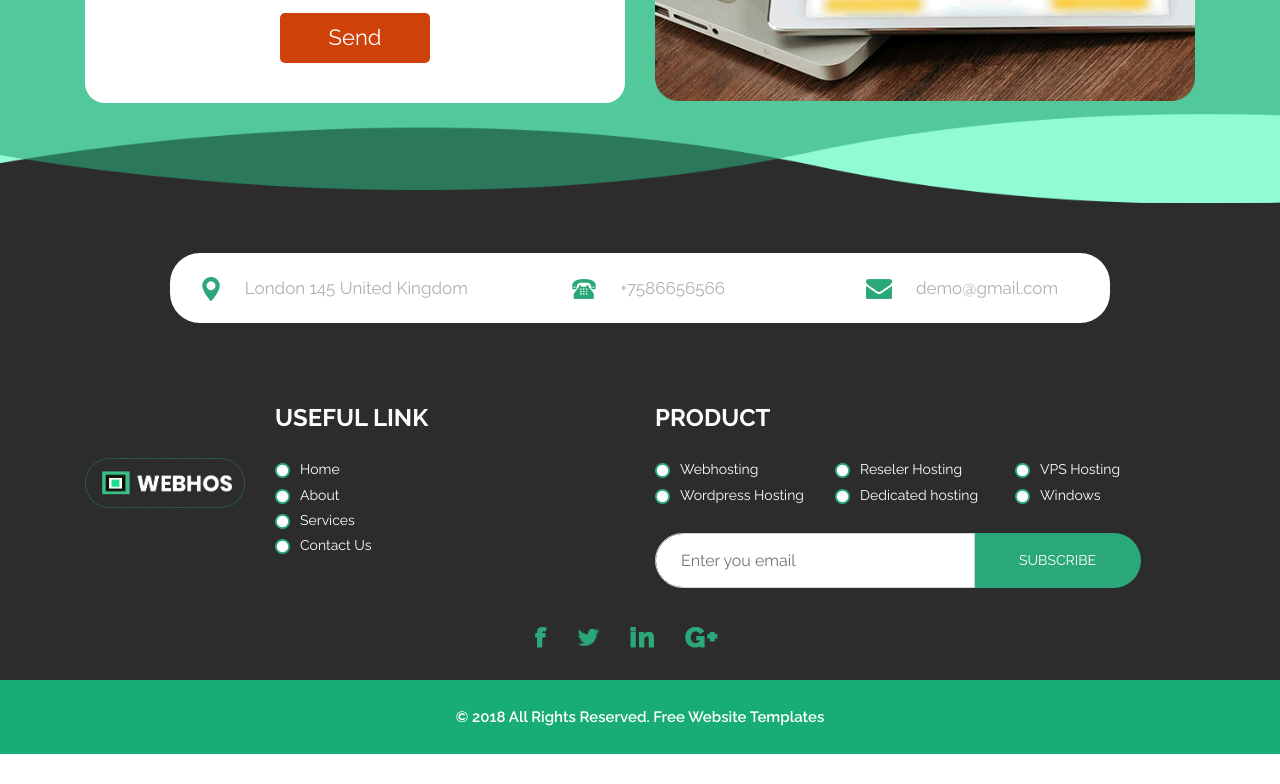
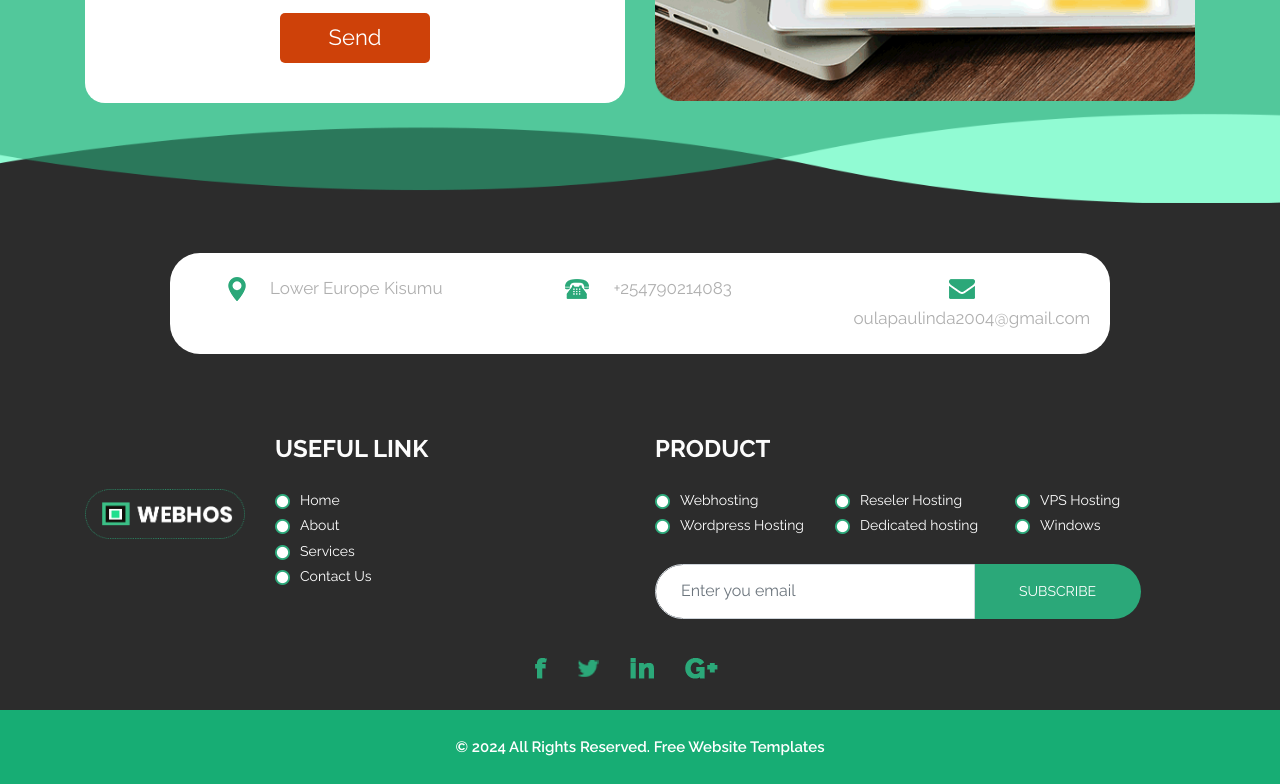
Before and after one commit to oulapaul/Car_wash, a plain HTML site: page index.html in a window 1280 px wide. Shown: the part 3937-4721 px from the top of the page. Before the commit the page ends 4691 px from the top, so only its background shows below. Drawn offline with nearby package versions, Linux system fonts and the light colour scheme.

Commit message:
Update index.html

```diff
--- a/index.html
+++ b/index.html
@@ -8,7 +8,7 @@
 <meta name="viewport" content="width=device-width, initial-scale=1">
 <meta name="viewport" content="initial-scale=1, maximum-scale=1">
 <!-- site metas -->
-<title>Focus</title>
+<title>Golden Son</title>
 <meta name="keywords" content="">
 <meta name="description" content="">
 <meta name="author" content="">
@@ -282,19 +282,19 @@ teimpor sittem elit inuning ut sed.</p>
     				<div class="col-sm-12 col-md-12 col-lg-4">
     					<div class="map_main">
     						<img src="images/map-icon.png">
-    						<span class="londan_text">London 145 United Kingdom</span>
+    						<span class="londan_text">Lower Europe Kisumu</span>
     					</div>
     				</div>
     				<div class="col-sm-6 col-md-6 col-lg-4">
     					<div class="map_main">
     						<img src="images/phone-icon.png">
-    						<span class="londan_text">+7586656566</span>
+    						<span class="londan_text">+254790214083</span>
     					</div>
     				</div>
     				<div class="col-sm-6 col-md-6 col-lg-4">
     					<div class="map_main">
     						<img src="images/email-icon.png">
-    						<span class="londan_text">demo@gmail.com</span>
+    						<span class="londan_text">oulapaulinda2004@gmail.com</span>
     					</div>
     				</div>
     			</div>
@@ -354,7 +354,7 @@ teimpor sittem elit inuning ut sed.</p>
     </div>
     <div class="copyright_main">
     	<div class="container">
-    		<p class="copy_text">© 2018 All Rights Reserved. <a href="https://html.design">Free Website Templates</a></p>
+    		<p class="copy_text">© 2024 All Rights Reserved. <a href="https://html.design">Free Website Templates</a></p>
     	</div>
     </div>
 
```
